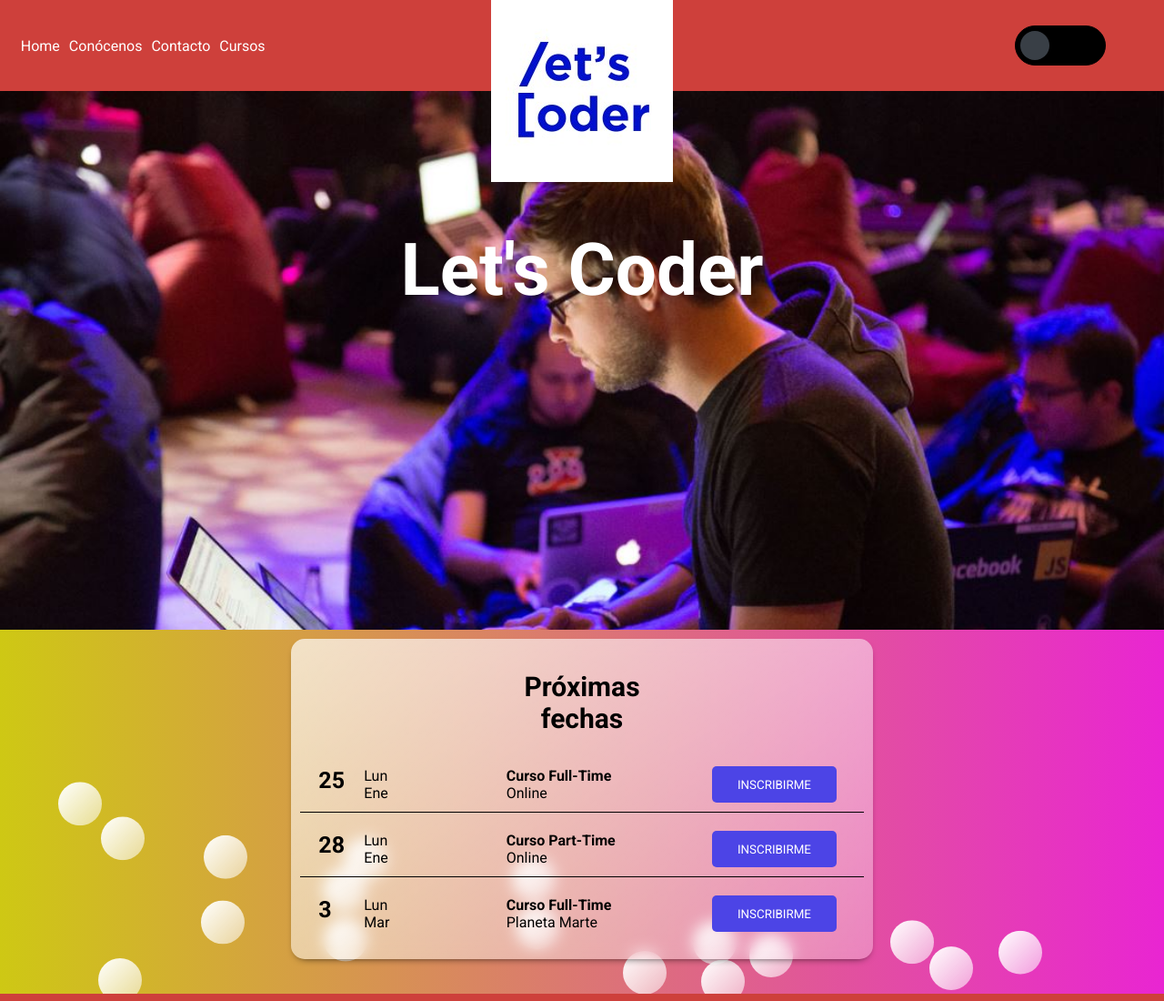
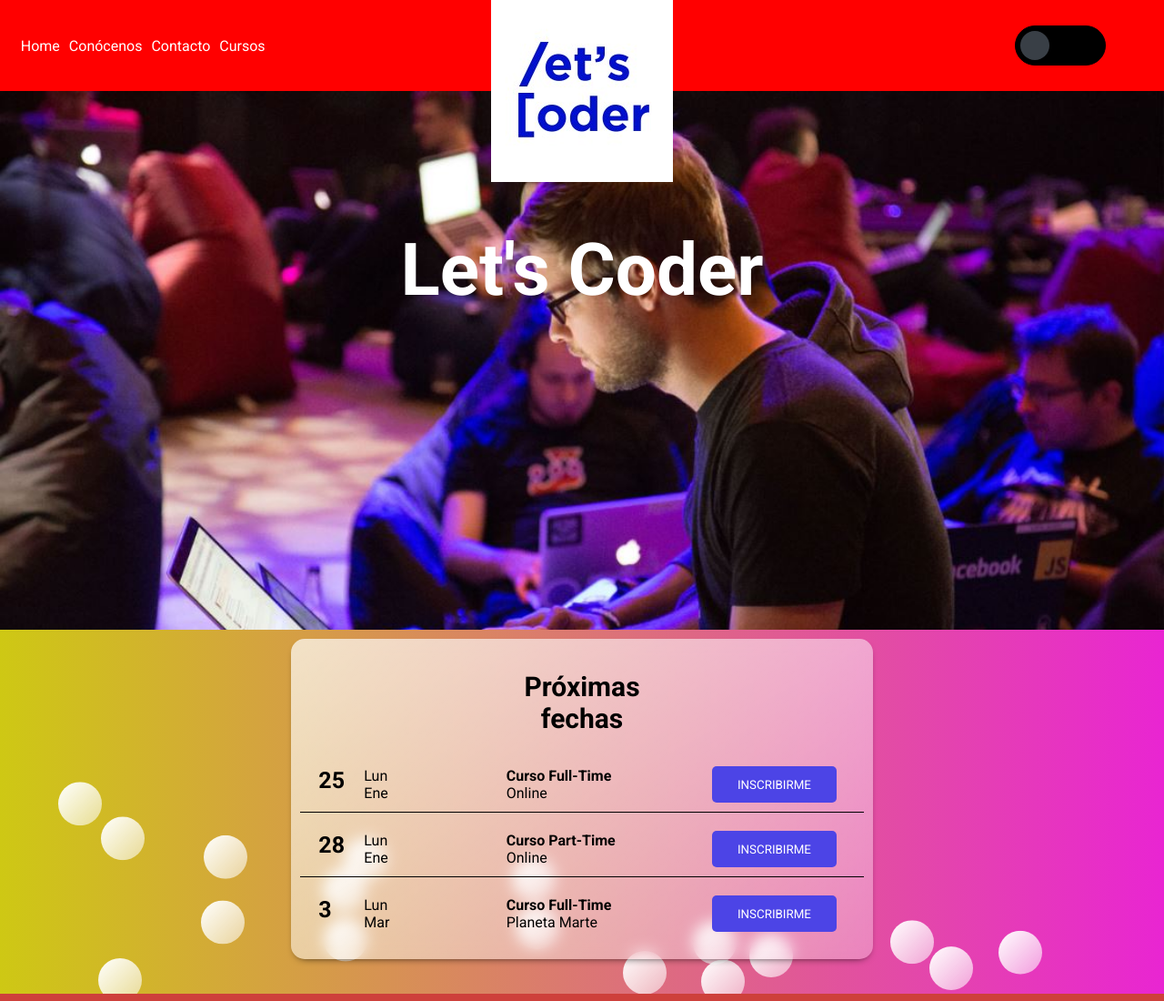
Before and after one commit to iancartis/iancartis-letscoder-sprint2, a plain HTML site: page index.html in a window 1280 px wide. Shown: the top 1100 px of the page at 91% size. Drawn offline with Linux system fonts and the light colour scheme.

Commit message:
testing color red on header

```diff
--- a/css/styles.css
+++ b/css/styles.css
@@ -42,7 +42,8 @@
     padding: 1%;
     position: fixed;
     background-color: 100vh;
-    background: #ce403b;
+    /* background: #ce403b; */
+    background: red;
     z-index: 10;
     top: 0;
     display: flex;
```
